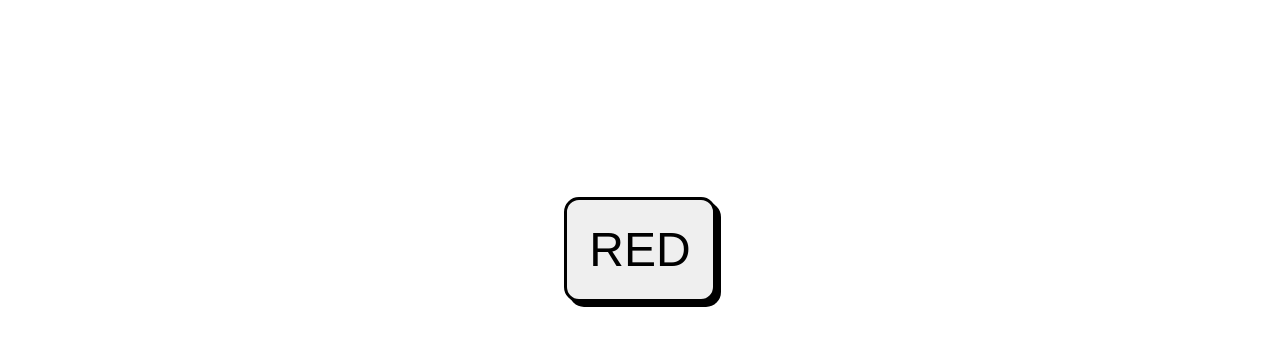
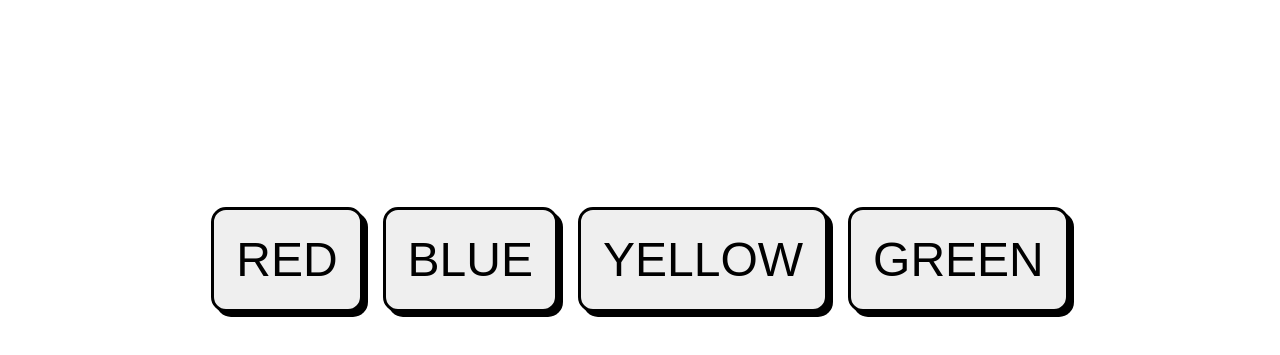
Before and after one commit to piwakawaka-2019/colouranxiety, a React app: page / in a window 1280 px wide. Shown: the part 677-1032 px from the top of the page. After the commit the page ends 1007 px from the top, so only its background shows below. Built offline with nearby package versions, Linux system fonts and the light colour scheme.

Commit message:
save for nanz

```diff
--- a/components/Buttons.jsx
+++ b/components/Buttons.jsx
@@ -9,7 +9,9 @@ class Buttons extends Component {
         return (
             <div>
                 <button>RED</button>
-
+                <button>BLUE</button>
+                <button>YELLOW</button>
+                <button>GREEN</button>
 
 
 
--- a/index.css
+++ b/index.css
@@ -19,7 +19,8 @@ button {
   font-size: 3em;
   border-radius:15px;
   border: 3px solid #000;
-  margin-bottom: 100px
+  margin-bottom: 100px;
+  margin:10px;
 
 }
 
```
Also changed, not shown: 1 other file.
